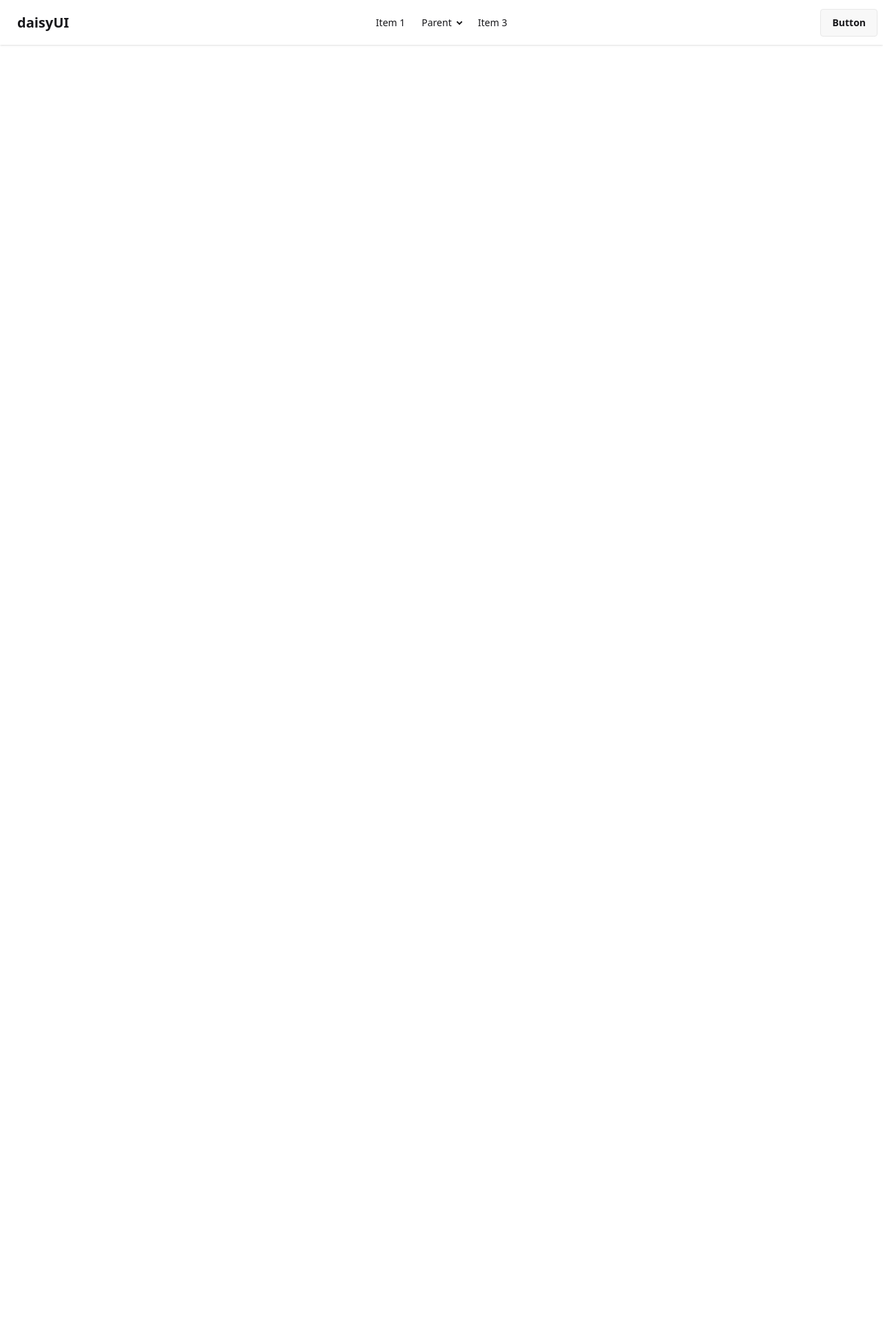
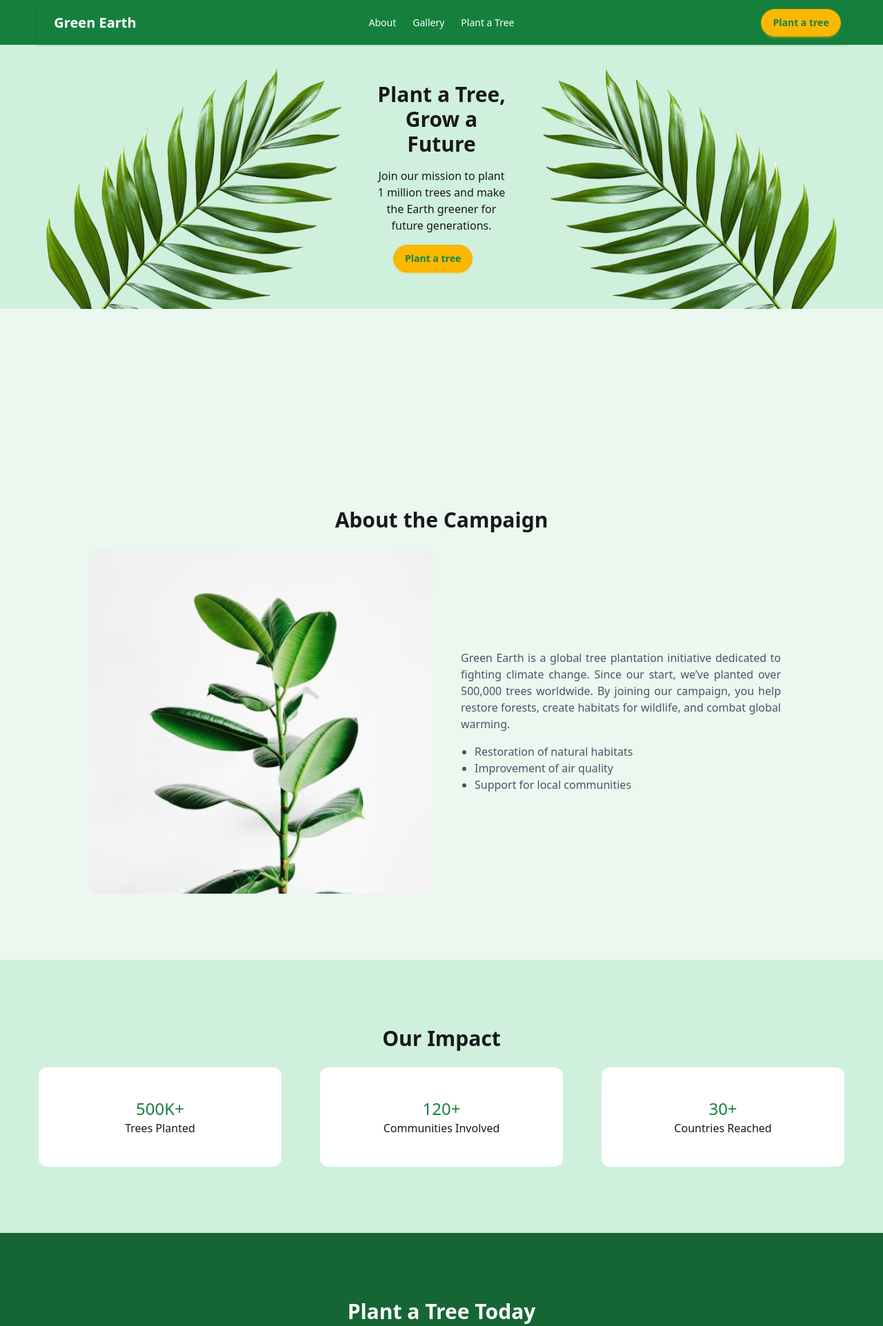
Before and after one commit to samiurRahman10/B12-Assignment6, a plain HTML site: page index.html in a window 1280 px wide. Shown: the top 1923 px of the page at 69% size. Before the commit the page ends 800 px from the top, so only its background shows below. Drawn offline with nearby package versions, Linux system fonts and the light colour scheme.

Commit message:
All Static Part Added

```diff
--- a/index.html
+++ b/index.html
@@ -17,9 +17,11 @@
 </head>
 
 <body>
+    <!-- Header -->
     <header>
-        <nav>
-            <div class="navbar bg-base-100 shadow-sm">
+        <!-- Nav Section -->
+        <nav class="bg-[#15803D]">
+            <div class="navbar  shadow-sm w-11/12 mx-auto">
                 <div class="navbar-start">
                     <div class="dropdown">
                         <div tabindex="0" role="button" class="btn btn-ghost lg:hidden">
@@ -30,41 +32,122 @@
                             </svg>
                         </div>
                         <ul tabindex="0"
-                            class="menu menu-sm dropdown-content bg-base-100 rounded-box z-1 mt-3 w-52 p-2 shadow">
-                            <li><a>Item 1</a></li>
-                            <li>
-                                <a>Parent</a>
-                                <ul class="p-2">
-                                    <li><a>Submenu 1</a></li>
-                                    <li><a>Submenu 2</a></li>
-                                </ul>
-                            </li>
-                            <li><a>Item 3</a></li>
+                            class="menu menu-sm dropdown-content bg-[#15803D] rounded-box z-1 mt-3 w-52 p-2 shadow">
+                            <li class="text-white"><a>About</a></li>
+                            <li class="text-white"><a>Gallery</a></li>
+                            <li class="text-white"><a>Plant a Tree</a></li>
                         </ul>
                     </div>
-                    <a class="btn btn-ghost text-xl">daisyUI</a>
+
+                    <a class="btn btn-ghost text-xl text-white">Green Earth</a>
                 </div>
                 <div class="navbar-center hidden lg:flex">
                     <ul class="menu menu-horizontal px-1">
-                        <li><a>Item 1</a></li>
-                        <li>
-                            <details>
-                                <summary>Parent</summary>
-                                <ul class="p-2">
-                                    <li><a>Submenu 1</a></li>
-                                    <li><a>Submenu 2</a></li>
-                                </ul>
-                            </details>
-                        </li>
-                        <li><a>Item 3</a></li>
+                        <li class="text-white"><a>About</a></li>
+                        <li class="text-white"><a>Gallery</a></li>
+                        <li class="text-white"><a>Plant a Tree</a></li>
                     </ul>
                 </div>
-                <div class="navbar-end">
-                    <a class="btn">Button</a>
+                <div class="navbar-end  hidden lg:flex">
+                    <a class="btn btn-warning rounded-3xl text-[#15803D]">Plant a tree</a>
                 </div>
             </div>
         </nav>
+        <!-- Banner -->
+        <section class="bg-[#CFF0DC] flex items-center flex-col md:flex-row">
+            <img class="hidden md:flex" src="./assets/hero-leaf1.png" alt="">
+            <div class="space-y-4 mt-5 md:mt-0">
+                <h1 class="font-bold text-3xl text-center">Plant a Tree, Grow a Future</h1>
+                <p class="text-center">Join our mission to plant 1 million trees and make the Earth greener for future
+                    generations.</p>
+                <div class="w-[140px] mx-auto">
+                    <a class="btn btn-warning rounded-3xl text-[#15803D]">Plant a tree</a>
+                </div>
+            </div>
+            <img src="./assets/hero-leaf2.png" alt="">
+        </section>
     </header>
+    <!-- Main Section -->
+    <main>
+        <!-- Api Section -->
+         <section class="bg-[#CFF0DC70] py-24 flex">
+            <div class="w-[20%]">
+
+            </div>
+            <div>
+
+            </div>
+            <div>
+
+            </div>
+         </section>
+
+        <!-- About Section -->
+        <section class="bg-[#CFF0DC70] py-24 ">
+            <h1 class="font-bold text-3xl text-center mb-6">About the Campaign</h1>
+            <div class="max-w-5xl mx-auto ">
+                <div class="flex items-center gap-5 flex-col md:flex-row">
+                    <div class=" max-w-[500px] md:h-[500px]">
+                        <img class="flex-1 w-full h-full rounded-xl" src="./assets/about.png" alt="">
+                    </div>
+                    <div class="flex-1 space-y-4 p-5">
+                        <p class="text-justify text-gray-600">Green Earth is a global tree plantation initiative
+                            dedicated to fighting climate change.
+                            Since our start, we’ve planted over 500,000 trees worldwide. By joining our campaign, you
+                            help restore forests, create habitats for wildlife, and combat global warming.</p>
+                        <ul class="list-disc pl-5 text-gray-600">
+                            <li>Restoration of natural habitats</li>
+                            <li>Improvement of air quality</li>
+                            <li>Support for local communities</li>
+                        </ul>
+                    </div>
+                </div>
+            </div>
+        </section>
+
+        <!-- Card Section -->
+        <section class="bg-[#CFF0DC] py-24 ">
+            <h1 class="font-bold text-3xl text-center mb-6">Our Impact</h1>
+            <!-- Card -->
+            <div class="grid grid-cols-1 md:grid-cols-3 gap-6 md:gap-14 px-6 md:px-14">
+                <div class="bg-white flex flex-col justify-center items-center rounded-xl py-11 hover:bg-green-100">
+                    <h1 class="text-[#15803D] text-2xl font-medium">500K+</h1>
+                    <p>Trees Planted</p>
+                </div>
+                <div class="bg-white flex flex-col justify-center items-center rounded-xl py-11 hover:bg-green-100">
+                    <h1 class="text-[#15803D] text-2xl font-medium">120+</h1>
+                    <p>Communities Involved</p>
+                </div>
+                <div class="bg-white flex flex-col justify-center items-center rounded-xl py-11 hover:bg-green-100">
+                    <h1 class="text-[#15803D] text-2xl font-medium">30+</h1>
+                    <p>Countries Reached</p>
+                </div>
+            </div>
+        </section>
+
+        <!-- Form Section -->
+        <section class="bg-[#166534] py-24">
+            <h1 class="font-bold text-3xl text-center mb-6 text-white">Plant a Tree Today</h1>
+             <div class="p-3">
+                   <div class="max-w-[600px] mx-auto bg-[#15803D] p-10 rounded-xl">
+                    <form class="flex flex-col space-y-5">
+                        <input type="text" placeholder="Your Name" class="input w-full" />
+                        <input type="text" placeholder="Your Email Address" class="input w-full" />
+                        <select class="select w-full">
+                            <option disabled selected>Number of Trees</option>
+                            <option>1-10</option>
+                            <option>11-20</option>
+                            <option>More>21</option>
+                        </select>
+                        <a class="btn btn-warning rounded-3xl text-[#15803D] w-full">Donate Now</a>
+                    </form>
+                </div>
+             </div>
+        </section>
+    </main>
+    <footer class="bg-[#14532D] py-8">
+        <p class="text-white text-center">© 2025 Green Earth. All Rights Reserved.</p>
+    </footer>
     <script src="./script/script.js"></script>
 </body>
 
```
Also changed, not shown: tailwind.config.js (added).
